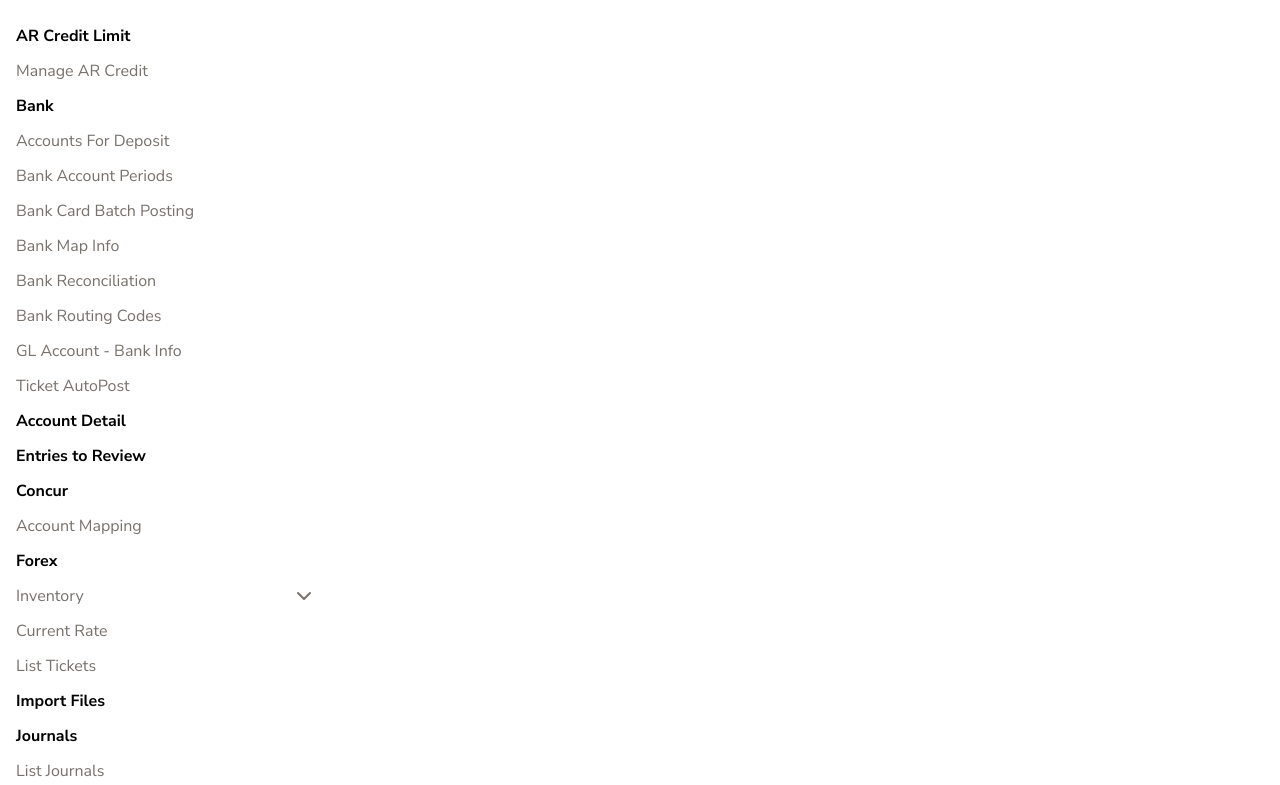
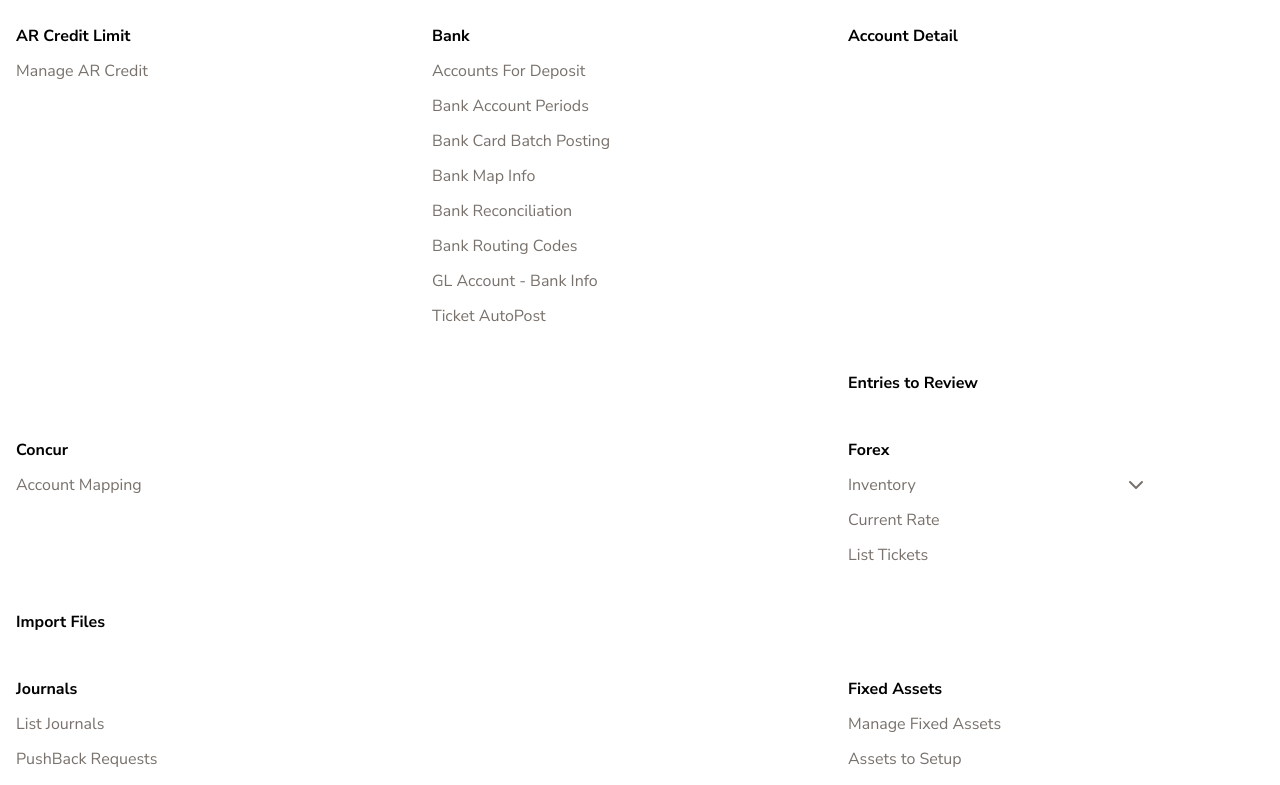
Before and after one commit to reymyster/proper-masonry, a Next.js app: page / in a window 1280 px wide. Shown: the top 785 px of the page. Built offline with nearby package versions, Linux system fonts and the light colour scheme.

Commit message:
more griddy, i thought this would be better, but no

```diff
--- a/src/app/page.tsx
+++ b/src/app/page.tsx
@@ -1,28 +1,130 @@
+"use client";
+
+export const dynamic = "force-dynamic";
+
+import { useEffect, useState } from "react";
 import { ChevronDownIcon } from "lucide-react";
 import { type MenuItem, AccountingMenuData } from "@/data/menu";
 import { cn } from "@/lib/utils";
+import { ClassValue } from "clsx";
 
 export default function Home() {
+  const [hasMounted, setHasMounted] = useState(false);
+
+  // doing this because toSorted doesn't work on server side yet?
+  useEffect(() => {
+    setHasMounted(true);
+  }, []);
+
+  if (!hasMounted) return null;
+
   return (
-    <main className="flex min-h-screen flex-col p-4">
+    <main className="@container/menu flex min-h-screen flex-col p-4">
       <Menu data={AccountingMenuData} />
     </main>
   );
 }
 
+/*
+  @[632px]/menu:grid-cols-2
+    @[632px]/menu:col-start-1
+    @[632px]/menu:col-start-2
+  @[948px]/menu:grid-cols-3
+    @[948px]/menu:col-start-1
+    @[948px]/menu:col-start-2
+    @[948px]/menu:col-start-3
+  @[1264px]/menu:grid-cols-4
+    @[1264px]/menu:col-start-1
+    @[1264px]/menu:col-start-2
+    @[1264px]/menu:col-start-3
+    @[1264px]/menu:col-start-4
+  @[1580px]/menu:grid-cols-5
+    @[1580px]/menu:col-start-1
+    @[1580px]/menu:col-start-2
+    @[1580px]/menu:col-start-3
+    @[1580px]/menu:col-start-4
+    @[1580px]/menu:col-start-5
+  @[1896px]/menu:grid-cols-6
+    @[1896px]/menu:col-start-1
+    @[1896px]/menu:col-start-2
+    @[1896px]/menu:col-start-3
+    @[1896px]/menu:col-start-4
+    @[1896px]/menu:col-start-5
+    @[1896px]/menu:col-start-6
+  @[2212px]/menu:grid-cols-7
+  @[2258px]/menu:grid-cols-8
+  @[2844px]/menu:grid-cols-9
+  @[3160px]/menu:grid-cols-10
+
+*/
+
 function Menu({ data }: { data: MenuItem[] }) {
+  const columnWidthPreHorizontalSpacing = 300;
+  const columnWidth = columnWidthPreHorizontalSpacing + 16;
+  const maxScreenWidth = 3200;
+  const maxColumns = Math.floor(maxScreenWidth / columnWidth);
+
+  // skipping col 1 since that's the default / don't need to process it
+  const colScenarios = Array(maxColumns)
+    .fill(0)
+    .map((_, i) => i + 1)
+    .filter((v) => v > 1);
+  const breakpoints = colScenarios.map((col) => ({
+    selector: `@[${columnWidth * col}px]/menu`,
+    number: col,
+  }));
+
+  const gridColumnSetup = breakpoints
+    .map((c) => `${c.selector}:grid-cols-${c.number}`)
+    .join(" ");
+
+  const colPlacements = breakpoints.map((col) => {
+    const holder = Array(col.number)
+      .fill(0)
+      .map((_, i) => ({ index: i + 1, count: 0 }));
+
+    const map = new Map<number, number>();
+
+    for (let i = 0; i < data.length; i++) {
+      const nextAvailableColumn = holder.toSorted((a, b) =>
+        a.count === b.count ? a.index - b.index : a.count - b.count,
+      )[0];
+      map.set(i, nextAvailableColumn.index);
+      nextAvailableColumn.count += 2 + (data[i].children?.length ?? 0);
+    }
+
+    return map;
+  });
+
+  console.log({ colPlacements });
+
   return (
-    <div className="@container/menu">
-      {data.map((item) => (
-        <TopLevelMenu key={item.title} data={item} />
-      ))}
+    <div className={cn("grid grid-rows-1", gridColumnSetup)}>
+      {data.map((item, idx) => {
+        const placements = breakpoints
+          .map((col, colIdx) => {
+            const place = colPlacements[colIdx].get(idx);
+            return `${col.selector}:col-start-${place}`;
+          })
+          .join(" ");
+
+        // const orig = `@[300px]/menu:col-start-1 @[600px]/menu:col-start-2`;
+
+        return <TopLevelMenu key={idx} data={item} className={placements} />;
+      })}
     </div>
   );
 }
 
-function TopLevelMenu({ data }: { data: MenuItem }) {
+function TopLevelMenu({
+  data,
+  className,
+}: {
+  data: MenuItem;
+  className?: string;
+}) {
   return (
-    <div className={cn("w-[300px]")}>
+    <div className={cn("mb-8 w-[300px]", className)}>
       <DisplayMenuItem
         data={data}
         className={cn(
```
